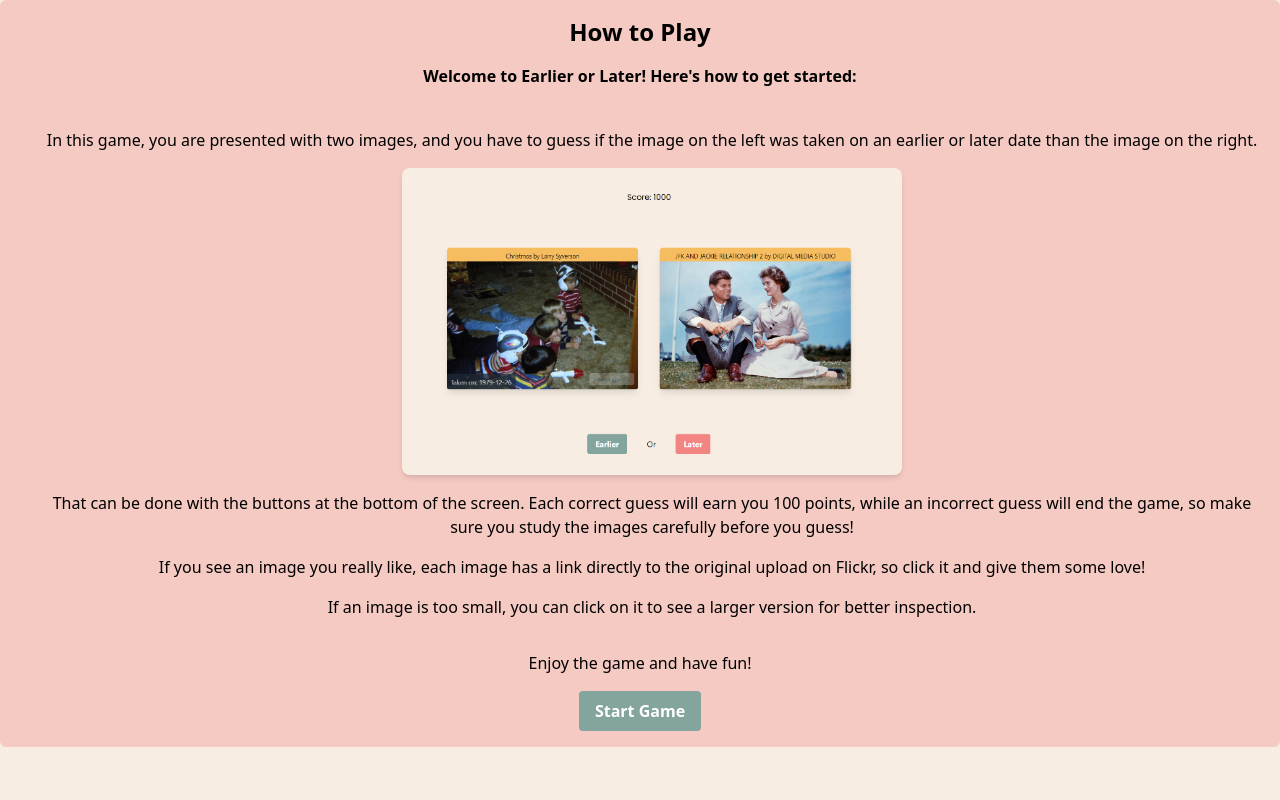
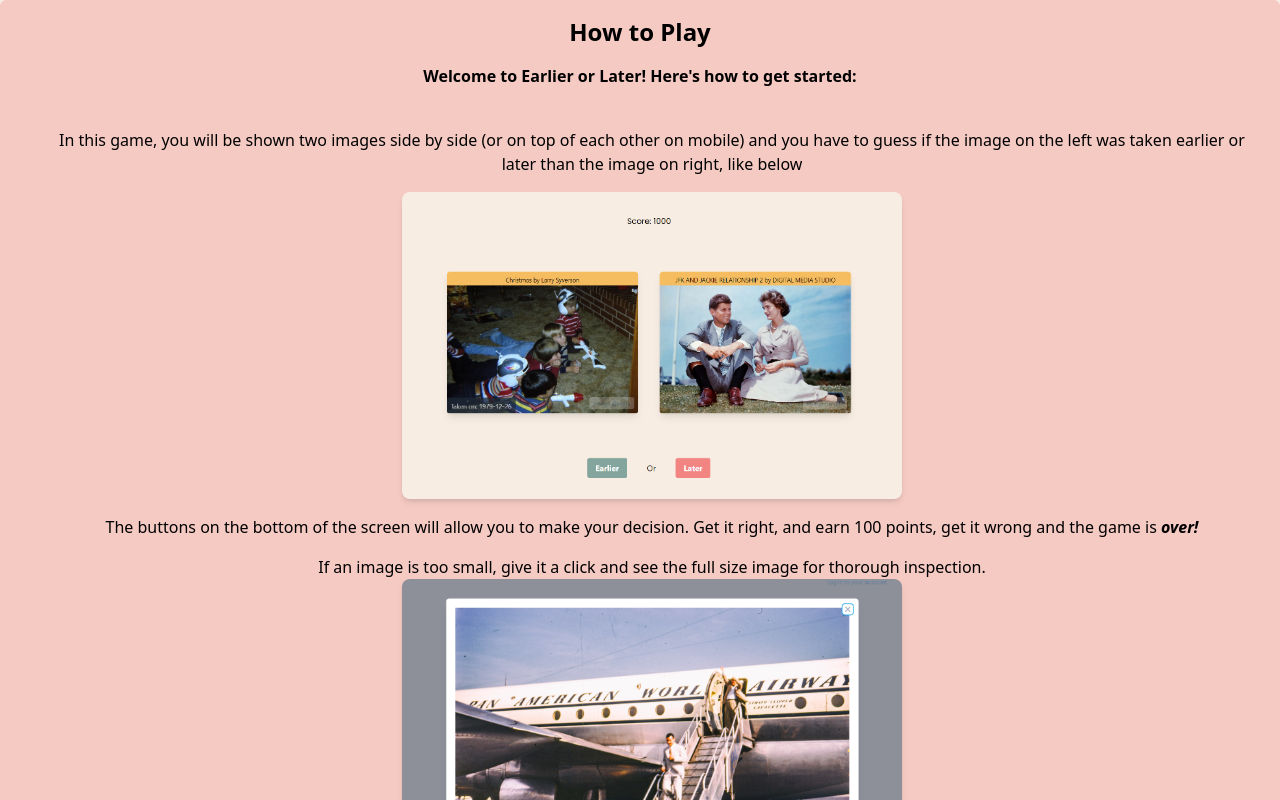
Before and after one commit to nde95/earlier-or-later, a React (Vite) app: page /howto in a window 1280 px wide. Shown: the top 800 px of the page. Built offline with nearby package versions, Linux system fonts and the light colour scheme.

Commit message:
Update game description and tutorial

```diff
--- a/src/components/pages/Landing/HowTo.tsx
+++ b/src/components/pages/Landing/HowTo.tsx
@@ -9,13 +9,13 @@ const HowTo = () => {
       </p>
       <ul className="list-none ml-6 mb-4">
         <li className="mb-4">
-          In this game, you are presented with two images, and you have to guess
-          if the image on the left was taken on an earlier or later date than
-          the image on the right.
+          In this game, you will be shown two images side by side (or on top of
+          each other on mobile) and you have to guess if the image on the left
+          was taken earlier or later than the image on right, like below
         </li>
         <li className="mb-4 flex items-center justify-center">
           <img
-            src="/public/tutorial.PNG"
+            src="/tutorial.PNG"
             alt="tutorial image"
             width={500}
             height={300}
@@ -23,18 +23,25 @@ const HowTo = () => {
           />
         </li>
         <li className="mb-4">
-          That can be done with the buttons at the bottom of the screen. Each
-          correct guess will earn you 100 points, while an incorrect guess will
-          end the game, so make sure you study the images carefully before you
-          guess!
+          The buttons on the bottom of the screen will allow you to make your
+          decision. Get it right, and earn 100 points, get it wrong and the game
+          is <span className="italic font-semibold">over!</span>
+        </li>
+        <li className="mb-4 flex flex-col items-center justify-center">
+          If an image is too small, give it a click and see the full size image
+          for thorough inspection.
+          <img
+            src="/tutomodal.PNG"
+            alt="tutorial image"
+            width={500}
+            height={300}
+            className="rounded-lg shadow-md"
+          />
         </li>
         <li className="mb-4">
-          If you see an image you really like, each image has a link directly to
-          the original upload on Flickr, so click it and give them some love!
-        </li>
-        <li className="mb-4">
-          If an image is too small, you can click on it to see a larger version
-          for better inspection.
+          Credit is linked directly to the source of the image on Flickr, so if
+          you see something you like, give it a click and give the photographer
+          some love!
         </li>
       </ul>
       <p className="mb-4">Enjoy the game and have fun!</p>
```
Also changed, not shown: public/tutomodal.PNG (added), 1 other file (tests, documents, lock files or other folders).
